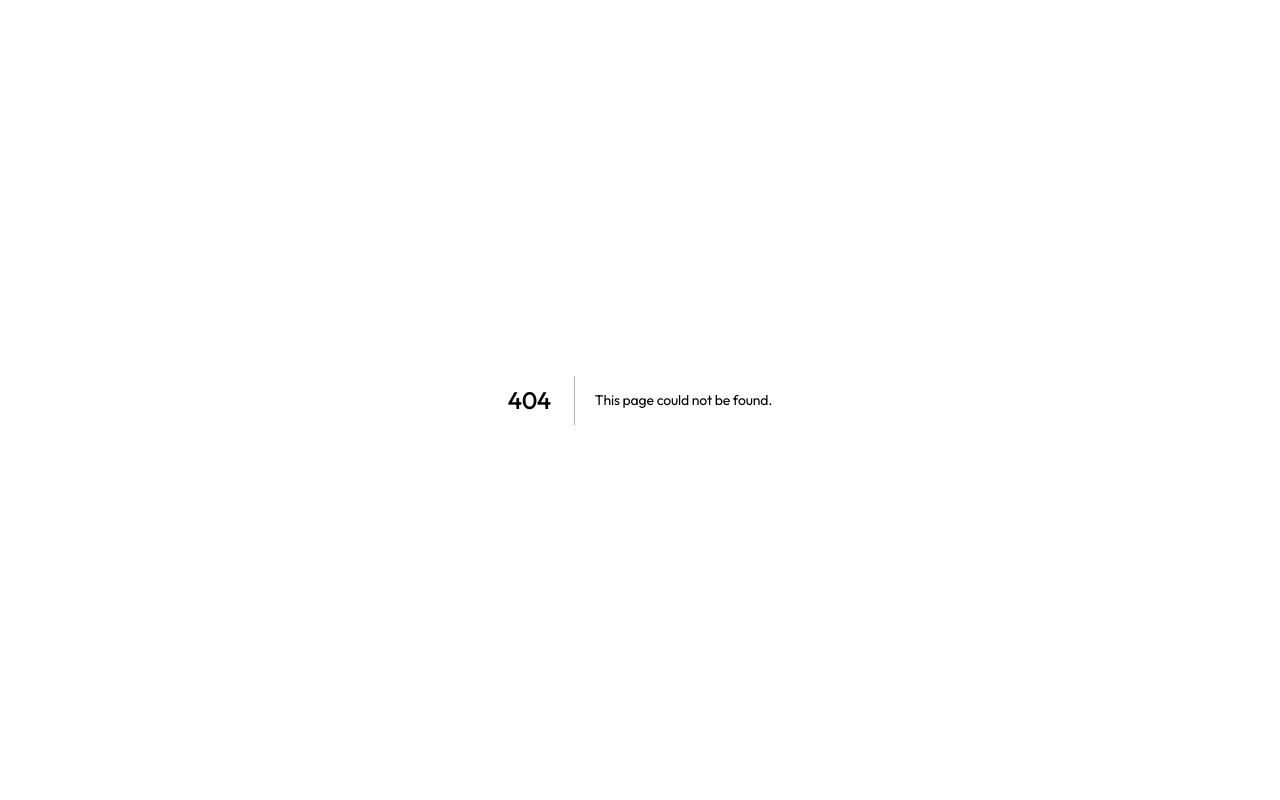
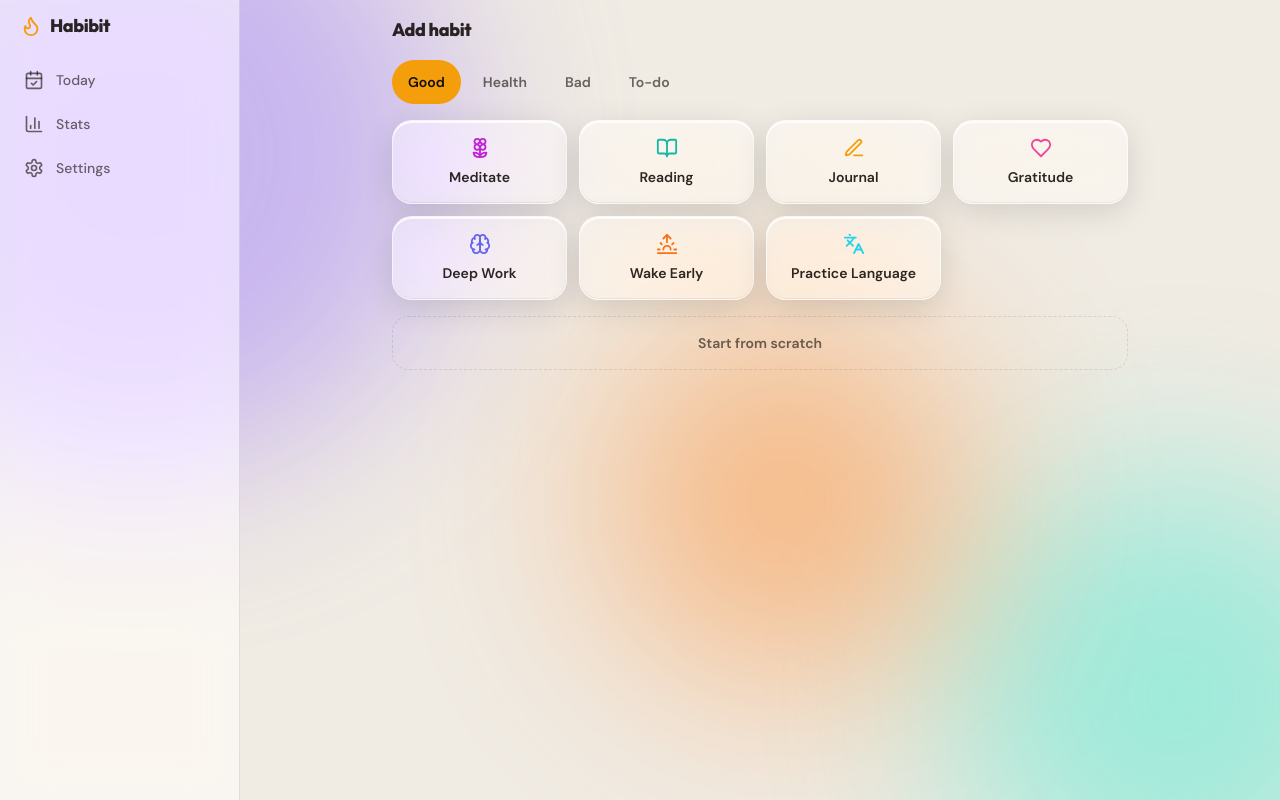
Before and after one commit to satosssss/habibit, a Next.js app: page /add-habit in a window 1280 px wide. Before the commit this address had no page. Built offline with nearby package versions, Linux system fonts and the light colour scheme.

Commit message:
feat(add-habit): template gallery with prefilled form (slice E R4)

```diff
--- /dev/null
+++ b/src/app/add-habit/page.tsx
@@ -0,0 +1,12 @@
+'use client';
+
+import { NavShell } from '@/components/NavShell';
+import { AddHabitScreen } from '@/components/AddHabitScreen';
+
+export default function AddHabitPage() {
+  return (
+    <NavShell>
+      <AddHabitScreen />
+    </NavShell>
+  );
+}
--- /dev/null
+++ b/src/components/AddHabitScreen.tsx
@@ -0,0 +1,102 @@
+'use client';
+
+import { useRouter } from 'next/navigation';
+import { useMemo, useState } from 'react';
+import { listHabits, newId, putHabit } from '@/lib/repo';
+import { useLiveQuery } from '@/lib/useLiveQuery';
+import { reportWriteError } from '@/lib/writeError';
+import { nameIcon } from '@/lib/icons';
+import type { Habit } from '@/lib/types';
+import { TEMPLATE_GROUPS, type TemplateGroup, type TemplateHabit } from '@/lib/templates';
+import { blankHabit } from './HabitsPanel';
+import { HabitForm } from './HabitForm';
+
+export function AddHabitScreen() {
+  const router = useRouter();
+  const habits = useLiveQuery(() => listHabits(), []);
+  const [groupKey, setGroupKey] = useState<TemplateGroup['key']>('good');
+  const [editing, setEditing] = useState<Habit | null>(null);
+
+  // Combobox suggestion pools: existing values first, group labels always offered
+  // so a pre-filled category/intention is a valid choice (spec R4).
+  const categories = useMemo(
+    () => [...new Set([
+      ...(habits ?? []).map((h) => h.category),
+      ...TEMPLATE_GROUPS.map((g) => g.label),
+    ])].sort(),
+    [habits],
+  );
+  const intentions = useMemo(
+    () => [...new Set((habits ?? []).map((h) => h.intention).filter(Boolean))].sort(),
+    [habits],
+  );
+
+  const group = TEMPLATE_GROUPS.find((g) => g.key === groupKey) ?? TEMPLATE_GROUPS[0];
+
+  const openTemplate = (t: TemplateHabit) => setEditing({
+    id: newId(), name: t.name, icon: t.icon, color: t.color, category: t.category,
+    intention: t.intention, type: t.type, target: t.target, unit: t.unit,
+    frequency: [0, 1, 2, 3, 4, 5, 6], order: 0, createdAt: Date.now(),
+  });
+
+  const save = async (habit: Habit) => {
+    try {
+      await putHabit(habit);
+      setEditing(null);
+      router.push('/habits');            // land where the new habit is listed (spec R4)
+    } catch (err) { reportWriteError(err); }   // banner only; never navigate on a failed write
+  };
+
+  return (
+    <div className="mx-auto w-full max-w-3xl px-4 pb-10">
+      <h1 className="py-4 text-lg font-extrabold">Add habit</h1>
+
+      <div role="group" aria-label="Template groups" className="mb-4 flex flex-wrap gap-1.5">
+        {TEMPLATE_GROUPS.map((g) => (
+          <button
+            key={g.key} type="button" aria-pressed={g.key === group.key}
+            onClick={() => setGroupKey(g.key)}
+            className={`min-h-11 rounded-full px-4 py-2 text-sm font-semibold transition-colors ${
+              g.key === group.key
+                ? 'bg-[var(--color-accent)] text-[var(--color-on-accent)]'
+                : 'text-[var(--color-subtle)] hover:bg-[var(--color-muted)] hover:text-[var(--color-fg)]'
+            }`}
+          >
+            {g.label}
+          </button>
+        ))}
+      </div>
+
+      <ul className="grid grid-cols-2 gap-3 sm:grid-cols-3 md:grid-cols-4">
+        {group.habits.map((t) => {
+          const Icon = nameIcon(t.icon);
+          return (
+            <li key={t.name}>
+              <button
+                type="button" onClick={() => openTemplate(t)}
+                className="glass-card flex min-h-16 w-full flex-col items-center gap-2 p-4 text-center transition-colors hover:bg-[var(--color-muted)]"
+              >
+                <Icon size={22} style={{ color: t.color }} aria-hidden />
+                <span className="text-sm font-semibold">{t.name}</span>
+              </button>
+            </li>
+          );
+        })}
+      </ul>
+
+      <button
+        type="button" onClick={() => setEditing(blankHabit())}
+        className="mt-4 flex min-h-11 w-full items-center justify-center gap-2 rounded-2xl border border-dashed border-[var(--color-line)] px-4 py-4 text-sm font-semibold text-[var(--color-subtle)] transition-colors hover:text-[var(--color-fg)]"
+      >
+        Start from scratch
+      </button>
+
+      {editing && (
+        <HabitForm
+          habit={editing} open categories={categories} intentions={intentions}
+          onSave={(h) => void save(h)} onClose={() => setEditing(null)}
+        />
+      )}
+    </div>
+  );
+}
--- a/src/components/HomeScreen.tsx
+++ b/src/components/HomeScreen.tsx
@@ -5,7 +5,7 @@ import Link from 'next/link';
 import { useRouter } from 'next/navigation';
 import { useCallback, useEffect, useMemo, useRef, useState } from 'react';
 import { todayKey } from '@/lib/dates';
-import { loadRange, listHabits, putEntry, putHabit } from '@/lib/repo';
+import { loadRange, listHabits, putEntry } from '@/lib/repo';
 import { allTimeStart, buildDayStats, currentStreak } from '@/lib/stats';
 import { reportWriteError } from '@/lib/writeError';
 import { habitStreaks } from '@/lib/streaks';
@@ -15,8 +15,6 @@ import { useLiveQuery } from '@/lib/useLiveQuery';
 import type { Habit } from '@/lib/types';
 import { CategorySection } from './CategorySection';
 import { DateStrip } from './DateStrip';
-import { HabitForm } from './HabitForm';
-import { blankHabit } from './HabitsPanel';
 import { MenuDrawer } from './MenuDrawer';
 import { TimerModal } from './TimerModal';
 import { ValueSheet } from './ValueSheet';
@@ -33,7 +31,6 @@ export function HomeScreen({ date = todayKey() }: { date?: string }) {
   const [valueSheet, setValueSheet] = useState<Habit | null>(null);
   const [timerHabit, setTimerHabit] = useState<Habit | null>(null);
   const [menuOpen, setMenuOpen] = useState(false);
-  const [creating, setCreating] = useState<Habit | null>(null);
   // Date-derived text renders only after mount: prerendered HTML must stay
   // clock-independent, or a static /today build freezes its build day into
   // the DOM (React keeps the server DOM on a suppressed mismatch and later
@@ -83,16 +80,6 @@ export function HomeScreen({ date = todayKey() }: { date?: string }) {
     return [...map.entries()].sort(([a], [b]) => a.localeCompare(b));
   }, [habits, date]);
 
-  // Form suggestions for the header's `+` — same lists HabitsPanel uses in Settings.
-  const categories = useMemo(
-    () => [...new Set((habits ?? []).map((h) => h.category))].sort(),
-    [habits],
-  );
-  const intentions = useMemo(
-    () => [...new Set((habits ?? []).map((h) => h.intention).filter(Boolean))].sort(),
-    [habits],
-  );
-
   const values = useMemo(() => {
     const map: Record<string, number> = {};
     for (const entry of entries ?? []) if (entry.date === date) map[entry.habitId] = entry.value;
@@ -118,11 +105,6 @@ export function HomeScreen({ date = todayKey() }: { date?: string }) {
     }
     catch (err) { reportWriteError(err); }           // failure → banner, never a toast
   }, [date, values]);
-
-  const saveHabit = useCallback(async (habit: Habit) => {
-    try { await putHabit(habit); setCreating(null); }
-    catch (err) { reportWriteError(err); }           // stays open — never strand half a save
-  }, []);
 
   // Spec R2: one shared completion toggle — done → 0, not-done → full target,
   // identical to NoteScreen's checkbox (toggleValue in lib/values).
@@ -161,7 +143,7 @@ export function HomeScreen({ date = todayKey() }: { date?: string }) {
           <span data-testid="header-streak" className="flex items-center gap-1 text-sm font-bold">
             <Flame size={18} className="text-[#f97316]" fill="#f97316" /> {overallStreak}
           </span>
-          <button type="button" aria-label="Add habit" onClick={() => setCreating(blankHabit())}
+          <button type="button" aria-label="Add habit" onClick={() => router.push('/add-habit')}
                   className="grid h-10 w-10 place-items-center rounded-full bg-[var(--color-muted)]">
             <Plus size={18} />
           </button>
@@ -177,7 +159,7 @@ export function HomeScreen({ date = todayKey() }: { date?: string }) {
         <div className="p-10 text-center">
           <p className="mb-3 text-base font-semibold">Create your first habit</p>
           {/* Spec R2: client-side route, not a full page load. */}
-          <Link href="/settings" className="btn-primary text-sm">
+          <Link href="/add-habit" className="btn-primary text-sm">
             Add a habit
           </Link>
         </div>
@@ -215,14 +197,7 @@ export function HomeScreen({ date = todayKey() }: { date?: string }) {
         />
       )}
 
-      {/* Spec §9: `+ New habit` is also available from the Home header. */}
-      {creating && (
-        <HabitForm
-          habit={creating} open categories={categories} intentions={intentions}
-          onSave={(h) => void saveHabit(h)} onClose={() => setCreating(null)}
-        />
-      )}
-
+      {/* Spec §9: creating a habit now lives on /add-habit (slice E R2). */}
       {menuOpen && <MenuDrawer open onClose={() => setMenuOpen(false)} />}
 
       {timerHabit && (
```
Also changed, not shown: 2 other files (tests, documents, lock files or other folders).
